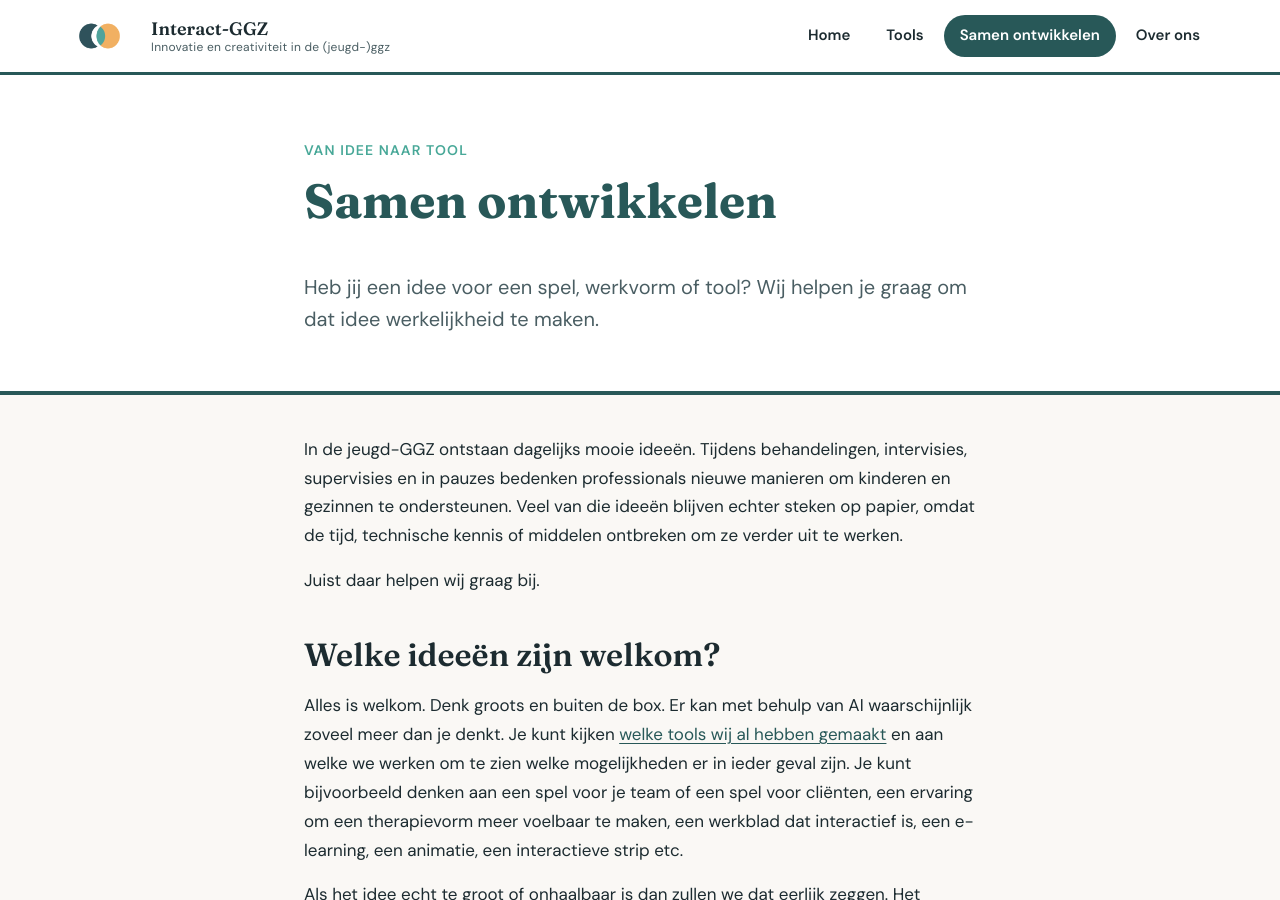
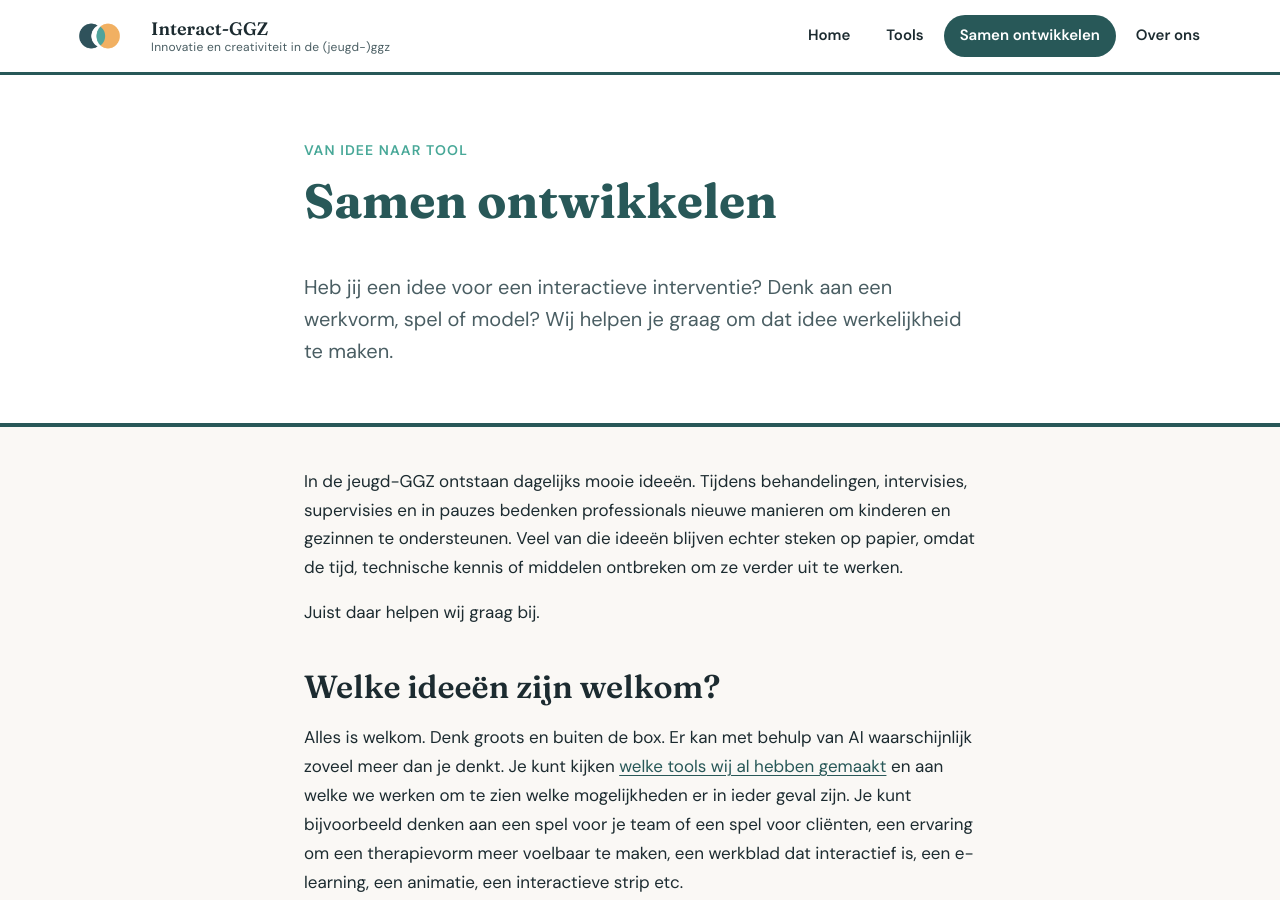
Before and after one commit to janwillemm/jari-website, a Jekyll site: the page built from samen-ontwikkelen.md, in a window 1280 px wide and 900 px high. Built offline with Jekyll 4.4.1, drawn with Linux system fonts in a browser that asks for light colours.

Commit message:
Werk intro Samen ontwikkelen bij met interactieve interventies.
Co-authored-by: Cursor <cursoragent@cursor.com>

```diff
--- a/samen-ontwikkelen.md
+++ b/samen-ontwikkelen.md
@@ -4,8 +4,8 @@ content_measure: true
 heading: Samen ontwikkelen
 subtitle: Van idee naar tool
 intro: >-
-  Heb jij een idee voor een spel, werkvorm of tool?
-  Wij helpen je graag om dat idee werkelijkheid te maken.
+  Heb jij een idee voor een interactieve interventie? Denk aan een werkvorm, spel
+  of model? Wij helpen je graag om dat idee werkelijkheid te maken.
 ---
 
 In de jeugd-GGZ ontstaan dagelijks mooie ideeën. Tijdens behandelingen, intervisies,
```
